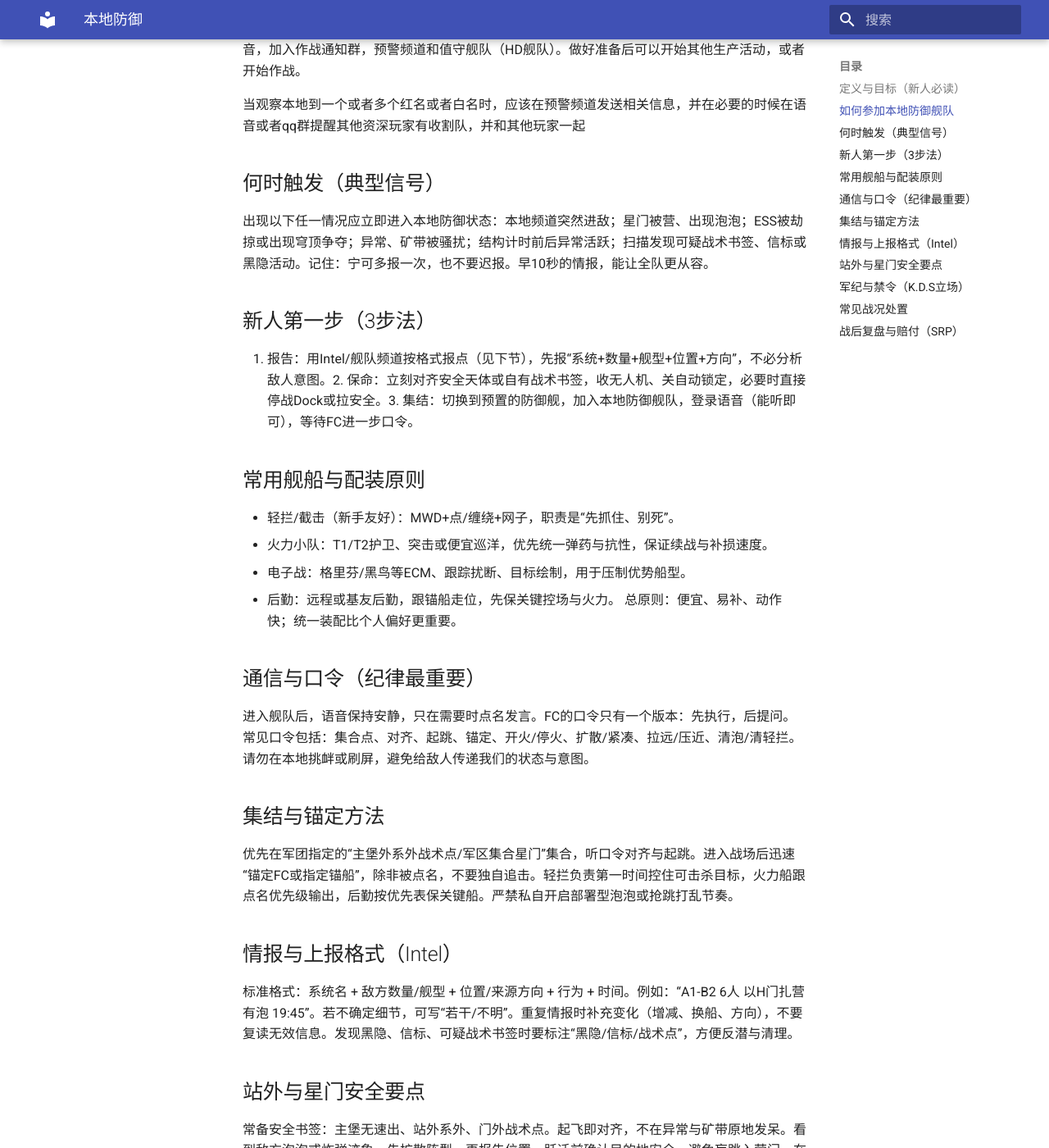
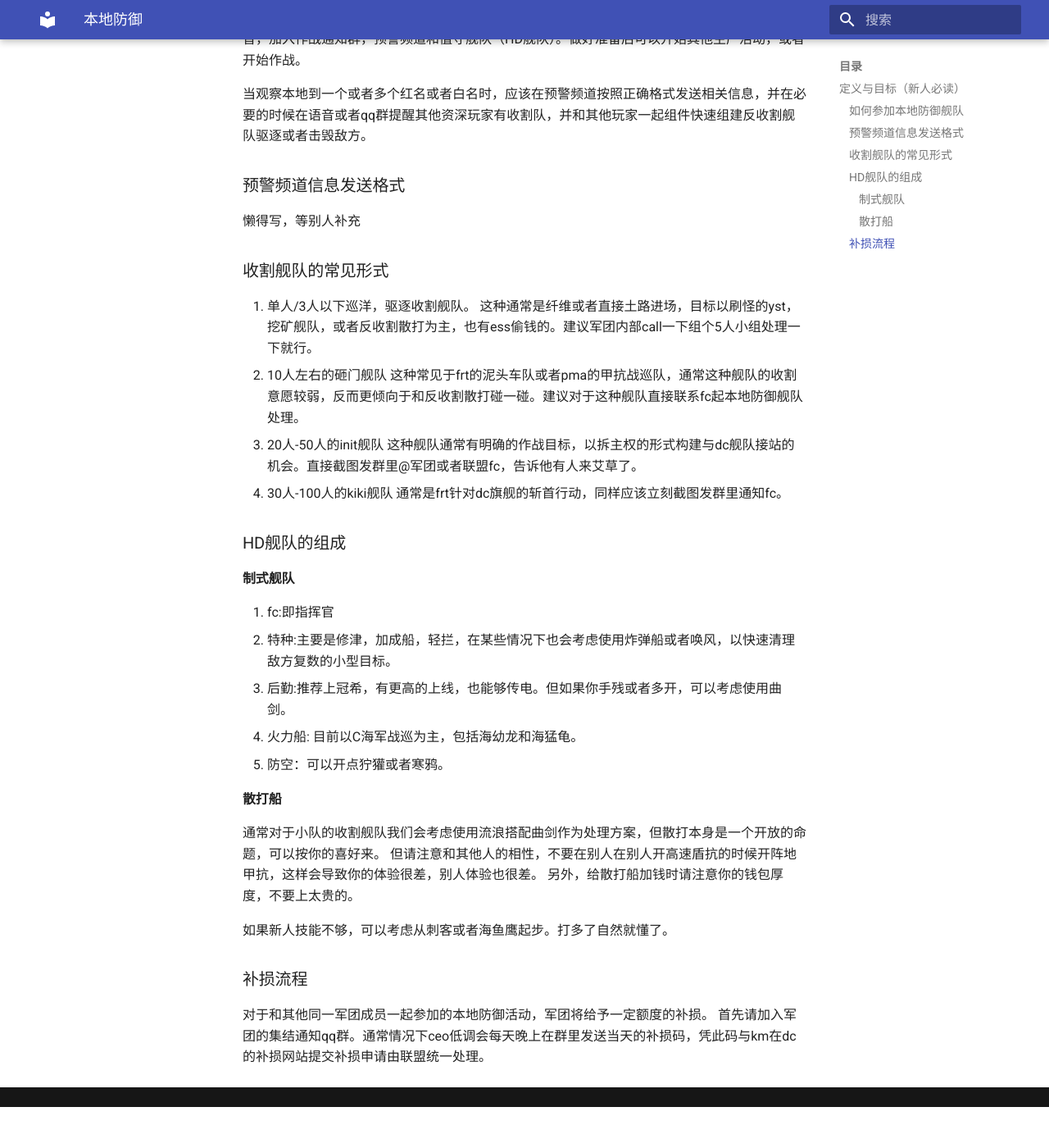
Before and after one commit to bilegole/knowledge, an MkDocs documentation site: the page built from docs/PVP/home-defence.md, in a window 1280 px wide and 1400 px high, scrolled down 424 px. Shown: the whole window at 82% size. Built offline with MkDocs 1.6.1 and Material for MkDocs 9.7.7, drawn with Linux system fonts in a browser that asks for light colours; after the commit the page ends 1774 px from its top, so only the background shows below that; some of the changed text lies outside the part shown.

Commit message:
新增值守舰队相关内容2

```diff
--- a/docs/PVP/home-defence.md
+++ b/docs/PVP/home-defence.md
@@ -4,45 +4,44 @@
 
 本地防御（反收割）是00联盟在驻地及附近驱逐入侵者，保护我方刷怪挖矿玩家的PVP活动。他的特征主要是多打少，有备打无备，参与成本低，胜率高。新人多参加反收割舰队有利于熟悉基础的PVP活动，与军团联盟战友培养感情，为参加进一步的PVP打基础。
 
-## 如何参加本地防御舰队
+### 如何参加本地防御舰队
 
 首先，玩家应该提前准备好反收割使用的作战船只，包括散打船和制式船。随后，应该上kook语音，加入作战通知群，预警频道和值守舰队（HD舰队）。做好准备后可以开始其他生产活动，或者开始作战。
 
-当观察本地到一个或者多个红名或者白名时，应该在预警频道发送相关信息，并在必要的时候在语音或者qq群提醒其他资深玩家有收割队，并和其他玩家一起
+当观察本地到一个或者多个红名或者白名时，应该在预警频道按照正确格式发送相关信息，并在必要的时候在语音或者qq群提醒其他资深玩家有收割队，并和其他玩家一起组件快速组建反收割舰队驱逐或者击毁敌方。
 
-## 何时触发（典型信号）
-出现以下任一情况应立即进入本地防御状态：本地频道突然进敌；星门被营、出现泡泡；ESS被劫掠或出现穹顶争夺；异常、矿带被骚扰；结构计时前后异常活跃；扫描发现可疑战术书签、信标或黑隐活动。记住：宁可多报一次，也不要迟报。早10秒的情报，能让全队更从容。
+### 预警频道信息发送格式
+懒得写，等别人补充
 
-## 新人第一步（3步法）
-1. 报告：用Intel/舰队频道按格式报点（见下节），先报“系统+数量+舰型+位置+方向”，不必分析敌人意图。2. 保命：立刻对齐安全天体或自有战术书签，收无人机、关自动锁定，必要时直接停战Dock或拉安全。3. 集结：切换到预置的防御舰，加入本地防御舰队，登录语音（能听即可），等待FC进一步口令。
+### 收割舰队的常见形式
 
-## 常用舰船与配装原则
-- 轻拦/截击（新手友好）：MWD+点/缠绕+网子，职责是“先抓住、别死”。
-- 火力小队：T1/T2护卫、突击或便宜巡洋，优先统一弹药与抗性，保证续战与补损速度。
-- 电子战：格里芬/黑鸟等ECM、跟踪扰断、目标绘制，用于压制优势船型。
-- 后勤：远程或基友后勤，跟锚船走位，先保关键控场与火力。
-总原则：便宜、易补、动作快；统一装配比个人偏好更重要。
+1. 单人/3人以下巡洋，驱逐收割舰队。
+   这种通常是纤维或者直接土路进场，目标以刷怪的yst，挖矿舰队，或者反收割散打为主，也有ess偷钱的。建议军团内部call一下组个5人小组处理一下就行。
+2. 10人左右的砸门舰队
+   这种常见于frt的泥头车队或者pma的甲抗战巡队，通常这种舰队的收割意愿较弱，反而更倾向于和反收割散打碰一碰。建议对于这种舰队直接联系fc起本地防御舰队处理。
+3. 20人-50人的init舰队
+   这种舰队通常有明确的作战目标，以拆主权的形式构建与dc舰队接站的机会。直接截图发群里@军团或者联盟fc，告诉他有人来艾草了。
+4. 30人-100人的kiki舰队
+   通常是frt针对dc旗舰的斩首行动，同样应该立刻截图发群里通知fc。
 
-## 通信与口令（纪律最重要）
-进入舰队后，语音保持安静，只在需要时点名发言。FC的口令只有一个版本：先执行，后提问。常见口令包括：集合点、对齐、起跳、锚定、开火/停火、扩散/紧凑、拉远/压近、清泡/清轻拦。请勿在本地挑衅或刷屏，避免给敌人传递我们的状态与意图。
+### HD舰队的组成
 
-## 集结与锚定方法
-优先在军团指定的“主堡外系外战术点/军区集合星门”集合，听口令对齐与起跳。进入战场后迅速“锚定FC或指定锚船”，除非被点名，不要独自追击。轻拦负责第一时间控住可击杀目标，火力船跟点名优先级输出，后勤按优先表保关键船。严禁私自开启部署型泡泡或抢跳打乱节奏。
+#### 制式舰队
+1. fc:即指挥官
+2. 特种:主要是修津，加成船，轻拦，在某些情况下也会考虑使用炸弹船或者唤风，以快速清理敌方复数的小型目标。
+3. 后勤:推荐上冠希，有更高的上线，也能够传电。但如果你手残或者多开，可以考虑使用曲剑。
+4. 火力船: 目前以C海军战巡为主，包括海幼龙和海猛龟。
+5. 防空：可以开点狞獾或者寒鸦。
 
-## 情报与上报格式（Intel）
-标准格式：系统名 + 敌方数量/舰型 + 位置/来源方向 + 行为 + 时间。例如：“A1-B2 6人 以H门扎营 有泡 19:45”。若不确定细节，可写“若干/不明”。重复情报时补充变化（增减、换船、方向），不要复读无效信息。发现黑隐、信标、可疑战术书签时要标注“黑隐/信标/战术点”，方便反潜与清理。
+#### 散打船
 
-## 站外与星门安全要点
-常备安全书签：主堡无速出、站外系外、门外战术点。起飞即对齐，不在异常与矿带原地发呆。看到敌方泡泡或炸弹迹象，先扩散阵型、再报告位置。跃迁前确认目的地安全，避免盲跳入营门。在非FC允许下，禁止在居民常用航线布置泡泡，以免误伤队友与工业。
+通常对于小队的收割舰队我们会考虑使用流浪搭配曲剑作为处理方案，但散打本身是一个开放的命题，可以按你的喜好来。
+但请注意和其他人的相性，不要在别人在别人开高速盾抗的时候开阵地甲抗，这样会导致你的体验很差，别人体验也很差。
+另外，给散打船加钱时请注意你的钱包厚度，不要上太贵的。
 
-## 军纪与禁令（K.D.S立场）
-严禁：未经许可擅自指挥、私自开桥/信标、乱扔泡、在本地挑衅辱骂、脱离锚点单飞、擅自追出军区。遭遇压制时按口令撤退与重整，切勿“英雄回头看”。若与友军协同，以K.D.S利益为先，确保频道与口令统一，避免误伤与扯皮。
+如果新人技能不够，可以考虑从刺客或者海鱼鹰起步。打多了自然就懂了。
 
-## 常见战况处置
-- ESS：切勿单人入穹顶送头，集结后按口令同时进场，优先清轻拦与电子战，控制拉扯节奏。
-- 炸弹：发现可疑轰炸队形时立即“扩散、错位、关MWD或点爆后重开”，保持护盾/装甲硬抗开启。
-- 黑隐：被桥入/落点异常时，第一时间清信标与可疑探测器，分散至2AU战术点再重组。
-- 小队骚扰：轻拦点住关键目标，火力集中秒杀一艘，电子战压制其拉扯能力。
+### 补损流程
 
-## 战后复盘与赔付（SRP）
-战斗结束后，按舰队公告提交战损：zKill链接/时间/地点/舰队与FC名称/是否执行口令。SRP以“执行命令、统一配装”为前提，不符合规范可能不赔或减赔。复盘关注：报点是否及时、集结是否迅速、优先级与阵型是否清晰。补齐弹药与舰船库存，为下一次出动做好准备。
+对于和其他同一军团成员一起参加的本地防御活动，军团将给予一定额度的补损。
+首先请加入军团的集结通知qq群。通常情况下ceo低调会每天晚上在群里发送当天的补损码，凭此码与km在dc的补损网站提交补损申请由联盟统一处理。
```
